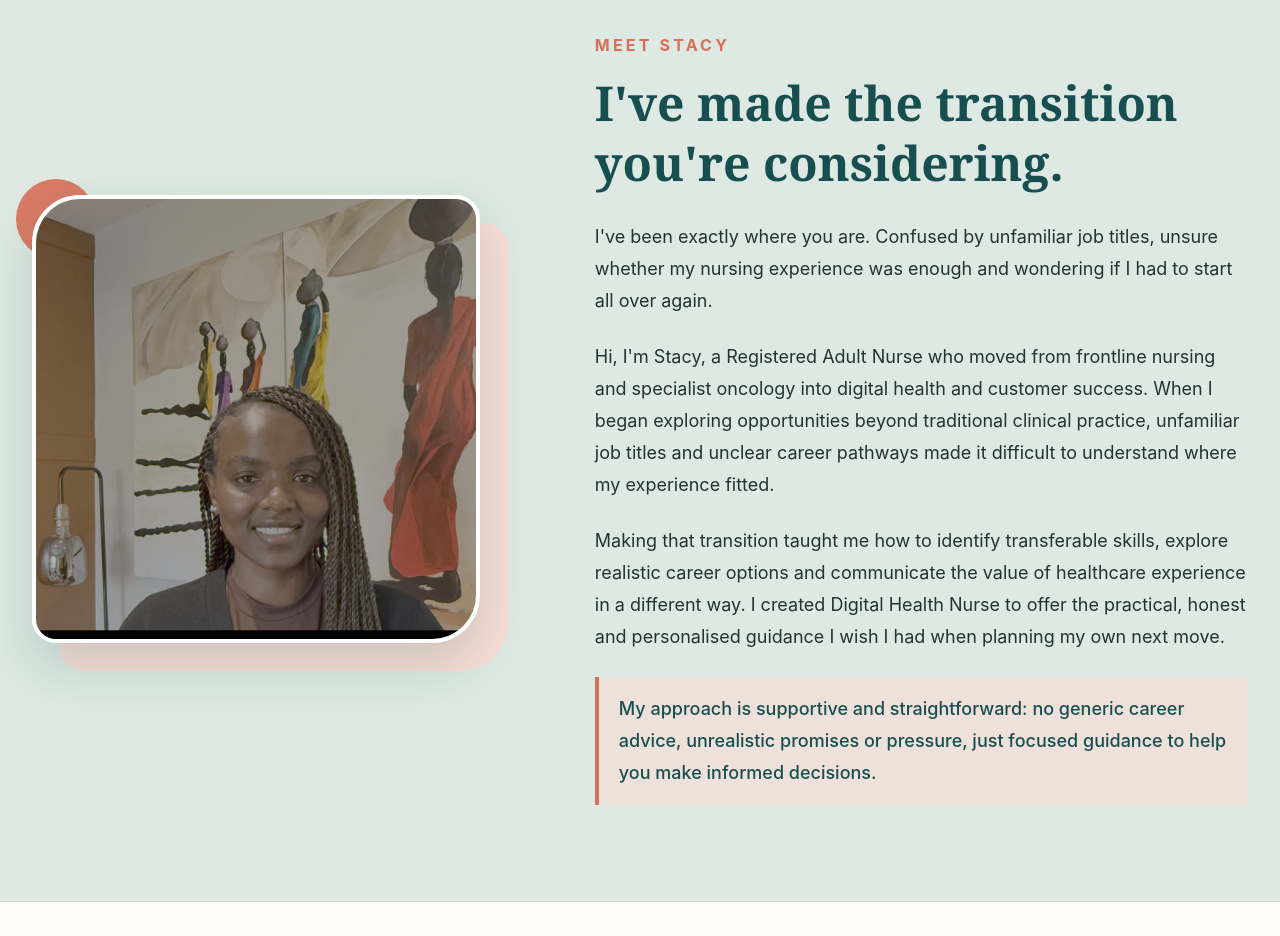
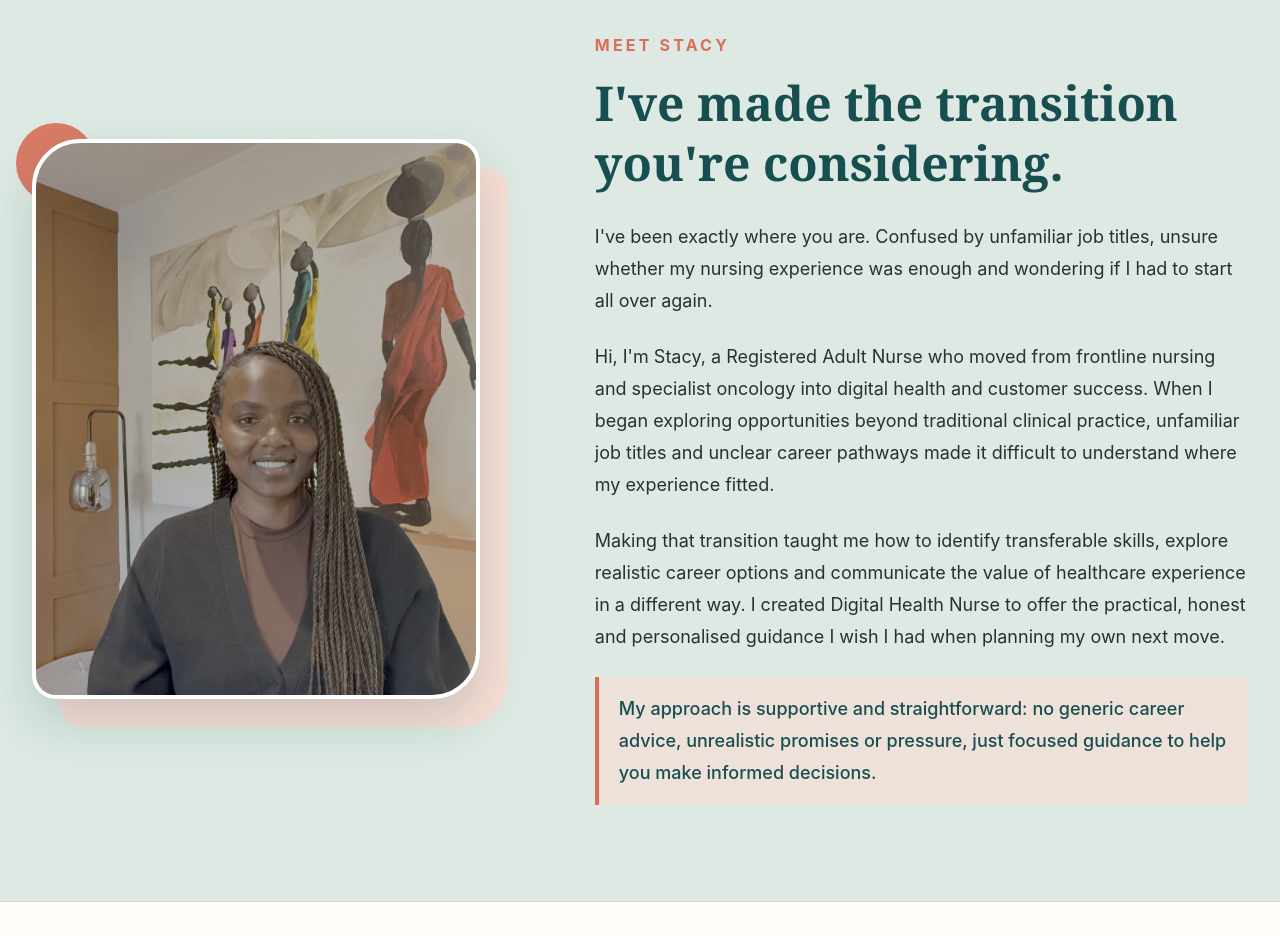
Before and after one commit to Alsaheem/digitalhealthnurse.com, a Next.js app: page / in a window 1280 px wide. Shown: the part 900-1836 px from the top of the page. Built offline with nearby package versions, Linux system fonts and the light colour scheme.

Commit message:
Restore Meet Stacy portrait crop and brighten the photo.
Co-authored-by: Cursor <cursoragent@cursor.com>

```diff
--- a/app/page.tsx
+++ b/app/page.tsx
@@ -302,13 +302,13 @@ export default function Home() {
               aria-hidden="true"
               className="absolute -left-4 -top-4 h-16 w-16 rounded-full bg-[#D96F59]/90 sm:h-20 sm:w-20"
             />
-            <div className="relative aspect-square overflow-hidden rounded-[3rem_1.5rem_3rem_1.5rem] border-4 border-white bg-white shadow-[0_22px_50px_rgba(23,78,79,0.18)]">
+            <div className="relative aspect-[1122/1402] overflow-hidden rounded-[3rem_1.5rem_3rem_1.5rem] border-4 border-white bg-white shadow-[0_22px_50px_rgba(23,78,79,0.18)]">
               <Image
                 src={profilePhoto}
                 alt="Stacy Nyangere"
-                width={1200}
-                height={1200}
-                className="h-full w-full object-cover object-center"
+                width={1122}
+                height={1402}
+                className="h-full w-full object-cover object-center brightness-[1.12] contrast-[1.03]"
                 priority
               />
             </div>
```
Also changed, not shown: public/stacy-mentoring-portrait.png.
